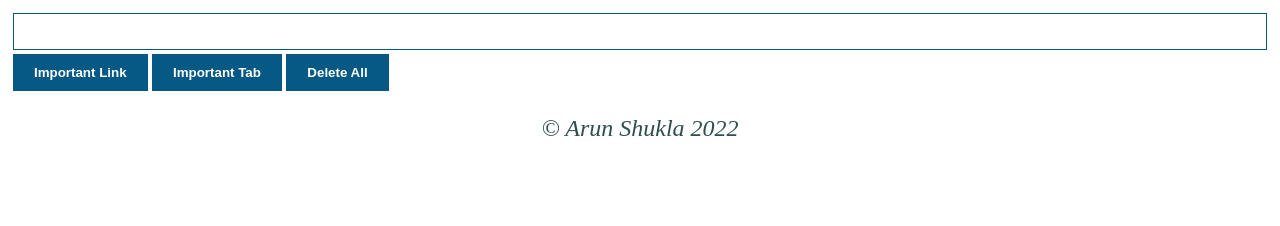
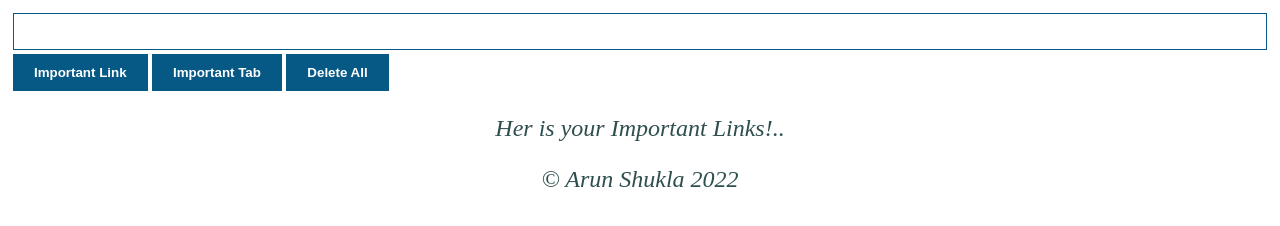
Before and after one commit to anshu1016/Mark-Important-Chrome-Extension, a browser extension: page index.html in a window 1280 px wide. Drawn offline with Linux system fonts and the light colour scheme.

Commit message:
updated some content

```diff
--- a/index.html
+++ b/index.html
@@ -12,6 +12,7 @@
     <button id="inputBtn">Important Link</button>
     <button id="tabBtn">Important Tab</button>
     <button id="deleteBtn">Delete All</button>
+    <p> Her is your Important Links!..</p>
     <ul id="ul-el">
 
     </ul>
```
